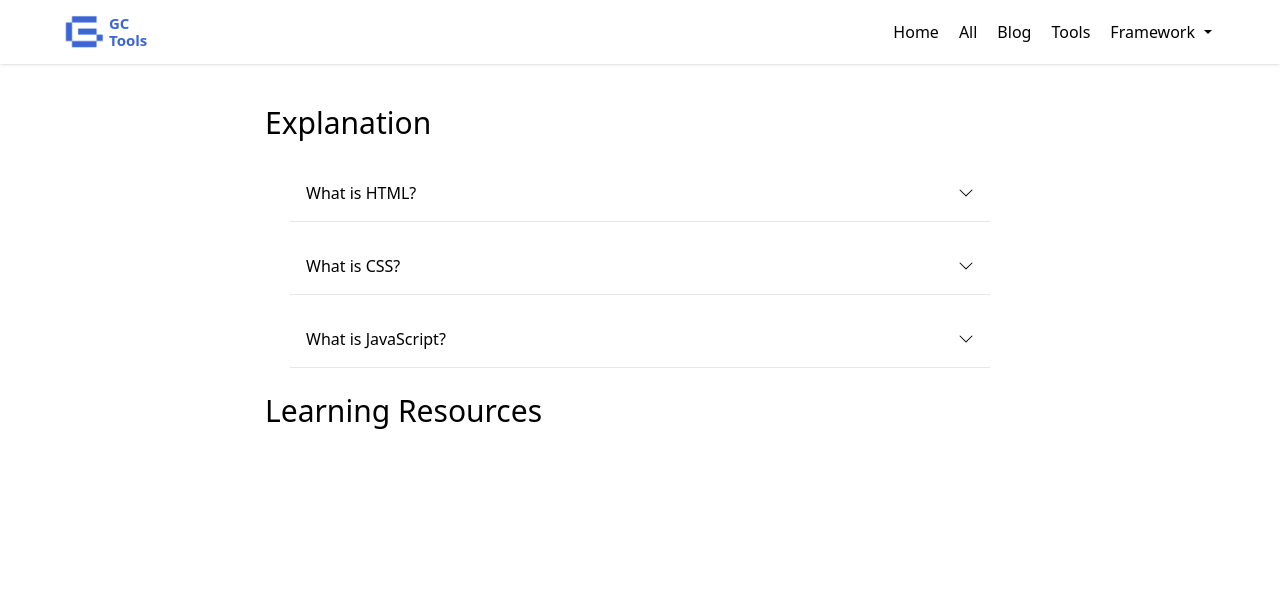
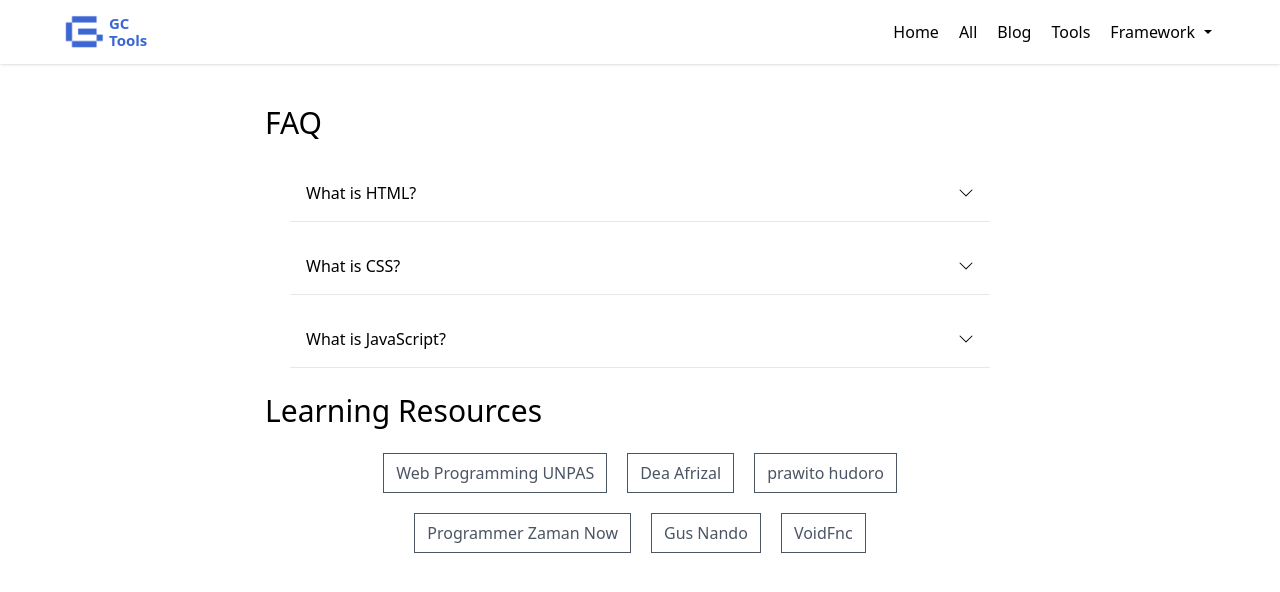
Before and after one commit to Muhammad-Khairul-Kholqi/ApkTools, a React (Create React App) app: page /blogs in a window 1280 px wide. Shown: the top 592 px of the page. Built offline with nearby package versions, Linux system fonts and the light colour scheme.

Commit message:
add content learning

```diff
--- a/package.json
+++ b/package.json
@@ -16,7 +16,9 @@
     "react-router-dom": "^6.22.1",
     "react-scripts": "^5.0.1",
     "react-scroll": "^1.9.0",
+    "react-slick": "^0.30.2",
     "react-syntax-highlighter": "^15.5.0",
+    "slick-carousel": "^1.8.1",
     "web-vitals": "^2.1.4"
   },
   "scripts": {
--- a/src/Blogs/CategoryBlogs.js
+++ b/src/Blogs/CategoryBlogs.js
@@ -1,6 +1,7 @@
 import React from "react";
 
 import AllExplanation from "./Explanation/AllExplanation";
+import CardLearning from "./Learning/CardLearning";
 
 const CategoryBlogs = () => {
     return(
@@ -9,7 +10,7 @@ const CategoryBlogs = () => {
                 <div>
                     <div className = "flex justify-center" >
                         <h1 className = "text-start w-[750px] text-[30px] mb-[20px]" >
-                            Explanation
+                            FAQ
                         </h1>
                     </div>
                     <AllExplanation />
@@ -21,6 +22,7 @@ const CategoryBlogs = () => {
                             Learning Resources
                         </h1>
                     </div>
+                    <CardLearning />
                 </div>
             </div>
         </div>
--- /dev/null
+++ b/src/Blogs/Learning/CardLearning.js
@@ -0,0 +1,155 @@
+import React from 'react';
+
+const CardLearning = () => {
+  return (
+    <div>
+      <div className = "w-full max-w-[700px] mx-auto mb-[50px]" >
+          <div className="flex flex-wrap justify-center gap-[20px]">
+            <a href = "https://www.youtube.com/@sandhikagalihWPU" target='blank'>
+              <div className = "py-[7px] px-[12px] border-solid border-[1px] border-gray-600 text-gray-600 hover:border-[#1C57D5] hover:text-[#1C57D5]">
+                <p>
+                  Web Programming UNPAS
+                </p>
+              </div>
+            </a>
+
+            <a href = "https://www.youtube.com/@deaafrizal" target = 'blank' >
+              <div className = "py-[7px] px-[12px] border-solid border-[1px] border-gray-600 text-gray-600 hover:border-[#1C57D5] hover:text-[#1C57D5]">
+                <p>
+                  Dea Afrizal
+                </p>
+              </div>
+            </a>
+
+            <a href = "https://www.youtube.com/@prawitohudoro" target = 'blank' >
+              <div className = "py-[7px] px-[12px] border-solid border-[1px] border-gray-600 text-gray-600 hover:border-[#1C57D5] hover:text-[#1C57D5]">
+                <p>
+                  prawito hudoro
+                </p>
+              </div>
+            </a>
+
+            <a href = "https://www.youtube.com/@ProgrammerZamanNow" target = 'blank' >
+              <div className = "py-[7px] px-[12px] border-solid border-[1px] border-gray-600 text-gray-600 hover:border-[#1C57D5] hover:text-[#1C57D5]">
+                <p>
+                  Programmer Zaman Now
+                </p>
+              </div>
+            </a>
+
+            <a href = "https://www.youtube.com/@GusNando" target = 'blank' >
+              <div className = "py-[7px] px-[12px] border-solid border-[1px] border-gray-600 text-gray-600 hover:border-[#1C57D5] hover:text-[#1C57D5]">
+                <p>
+                  Gus Nando
+                </p>
+              </div>
+            </a>
+
+            <a a href = "https://www.youtube.com/@voidfnc" target = 'blank' >
+              <div className = "py-[7px] px-[12px] border-solid border-[1px] border-gray-600 text-gray-600 hover:border-[#1C57D5] hover:text-[#1C57D5]">
+                <p>
+                  VoidFnc
+                </p>
+              </div>
+            </a>
+
+          </div>
+      </div>
+    </div>
+  );
+};
+
+export default CardLearning;
+
+
+
+
+
+
+
+
+
+
+
+
+
+
+
+
+
+
+
+{/* <div className = "flex justify-center flex-wrap w-full max-w-[800px] mx-auto gap-[20px] mb-[50px]" >
+        <div className = 'flex justify-between items-center gap-[20px] p-[10px] rounded-[10px] w-full max-w-[350px] bg-white shadow' >
+          <div>
+            <img className="w-[150px] rounded-[5px]" src={ImgSementara} />
+          </div>
+
+          <div>
+            <h1 className="font-semibold">
+              Sandhika Galih
+            </h1>
+
+            <p className="text-[13px] text-blue-600 mt-[5px]">Web Programming UNPAS</p>
+
+            <button className="mt-[10px] bg-blue-600 py-[5px] px-[8px] rounded-[3px] text-white hover:bg-blue-700 text-[13px]">
+              <a href="https://www.youtube.com/@sandhikagalihWPU">Watch Channel</a>
+            </button>
+          </div>
+        </div>
+
+        <div className = 'flex justify-between items-center gap-[20px] p-[10px] rounded-[10px] w-full max-w-[350px] bg-white shadow' >
+          <div>
+            <img className="w-[150px] rounded-[5px]" src={ImgSementara} />
+          </div>
+
+          <div>
+            <h1 className="font-semibold">
+              Sandhika Galih
+            </h1>
+
+            <p className="text-[13px] text-blue-600 mt-[5px]">Web Programming UNPAS</p>
+
+            <button className="mt-[10px] bg-blue-600 py-[5px] px-[8px] rounded-[3px] text-white hover:bg-blue-700 text-[13px]">
+              <a href="https://www.youtube.com/@sandhikagalihWPU">Watch Channel</a>
+            </button>
+          </div>
+        </div>
+
+        <div className = 'flex justify-between items-center gap-[20px] p-[10px] rounded-[10px] w-full max-w-[350px] bg-white shadow' >
+          <div>
+            <img className="w-[150px] rounded-[5px]" src={ImgSementara} />
+          </div>
+
+          <div>
+            <h1 className="font-semibold">
+              Sandhika Galih
+            </h1>
+
+            <p className="text-[13px] text-blue-600 mt-[5px]">Web Programming UNPAS</p>
+
+            <button className="mt-[10px] bg-blue-600 py-[5px] px-[8px] rounded-[3px] text-white hover:bg-blue-700 text-[13px]">
+              <a href="https://www.youtube.com/@sandhikagalihWPU">Watch Channel</a>
+            </button>
+          </div>
+        </div>
+
+        <div className = 'flex justify-between items-center gap-[20px] p-[10px] rounded-[10px] w-full max-w-[350px] bg-white shadow' >
+          <div>
+            <img className="w-[150px] rounded-[5px]" src={ImgSementara} />
+          </div>
+
+          <div>
+            <h1 className="font-semibold">
+              Sandhika Galih
+            </h1>
+
+            <p className="text-[13px] text-blue-600 mt-[5px]">Web Programming UNPAS</p>
+
+            <button className="mt-[10px] bg-blue-600 py-[5px] px-[8px] rounded-[3px] text-white hover:bg-blue-700 text-[13px]">
+              <a href="https://www.youtube.com/@sandhikagalihWPU">Watch Channel</a>
+            </button>
+          </div>
+        </div>
+      </div>
+    </div> */}
```
Also changed, not shown: 1 other file (tests, documents, lock files or other folders).
